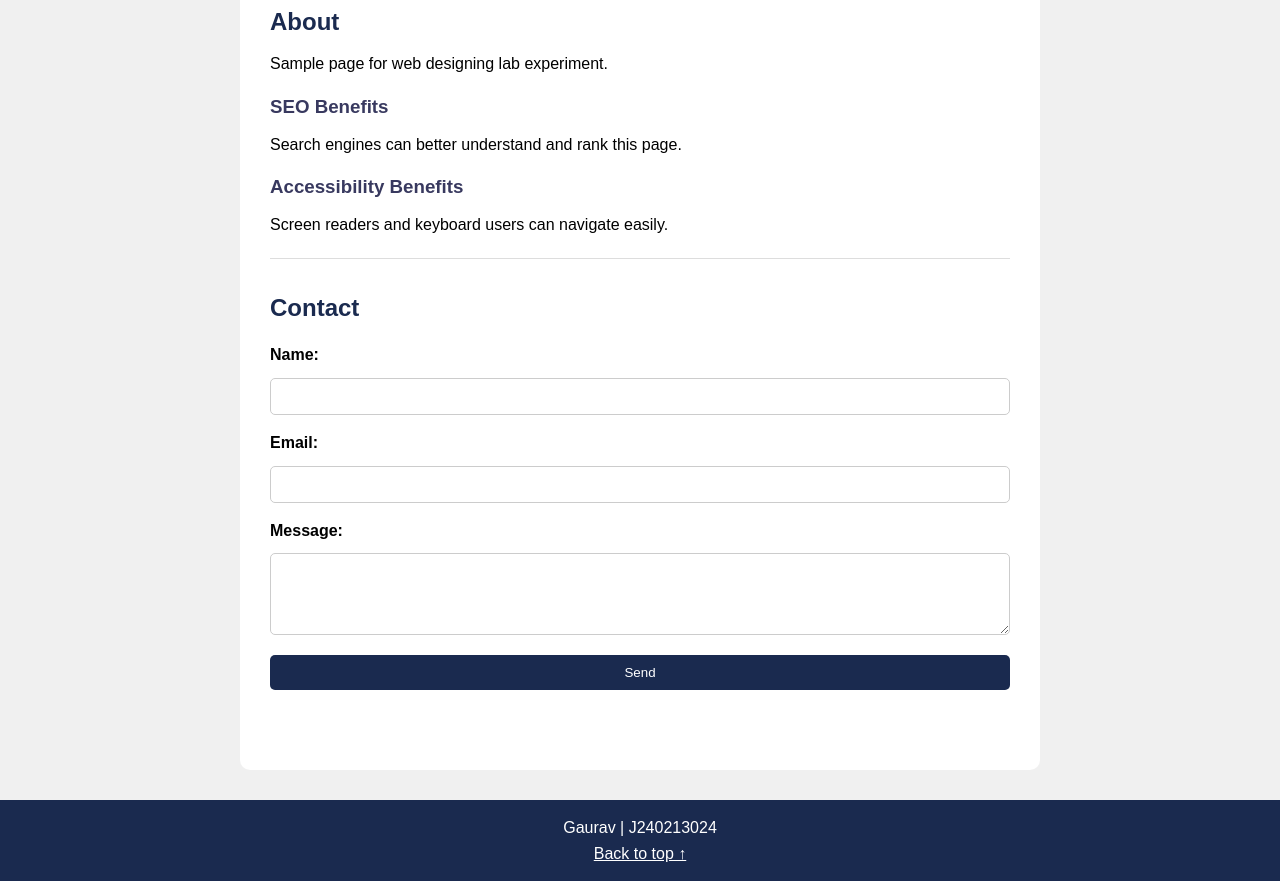
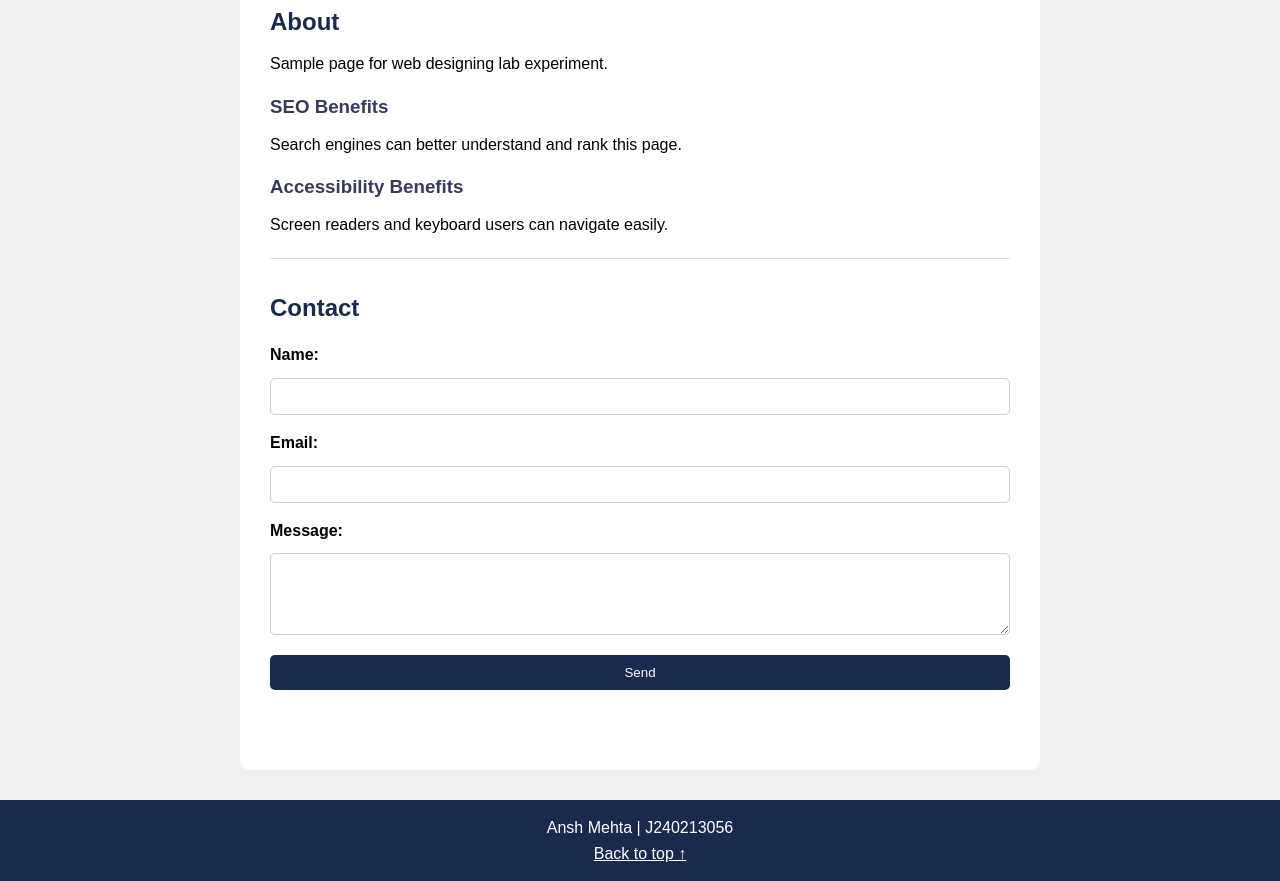
Before and after one commit to AnshMehta31/Web-Development-Experiment--4, a plain HTML site: page Web-Development-Experiment--4/index.html in a window 1280 px wide. Shown: the part 328-1209 px from the top of the page. Drawn offline with Linux system fonts and the light colour scheme.

Commit message:
Update index.html

```diff
--- a/Web-Development-Experiment--4/index.html
+++ b/Web-Development-Experiment--4/index.html
@@ -57,7 +57,7 @@
     </main>
 
     <footer>
-        <p>Gaurav | J240213024</p>
+        <p>Ansh Mehta | J240213056</p>
         <a href="#">Back to top ↑</a>
     </footer>
 </body>
```
